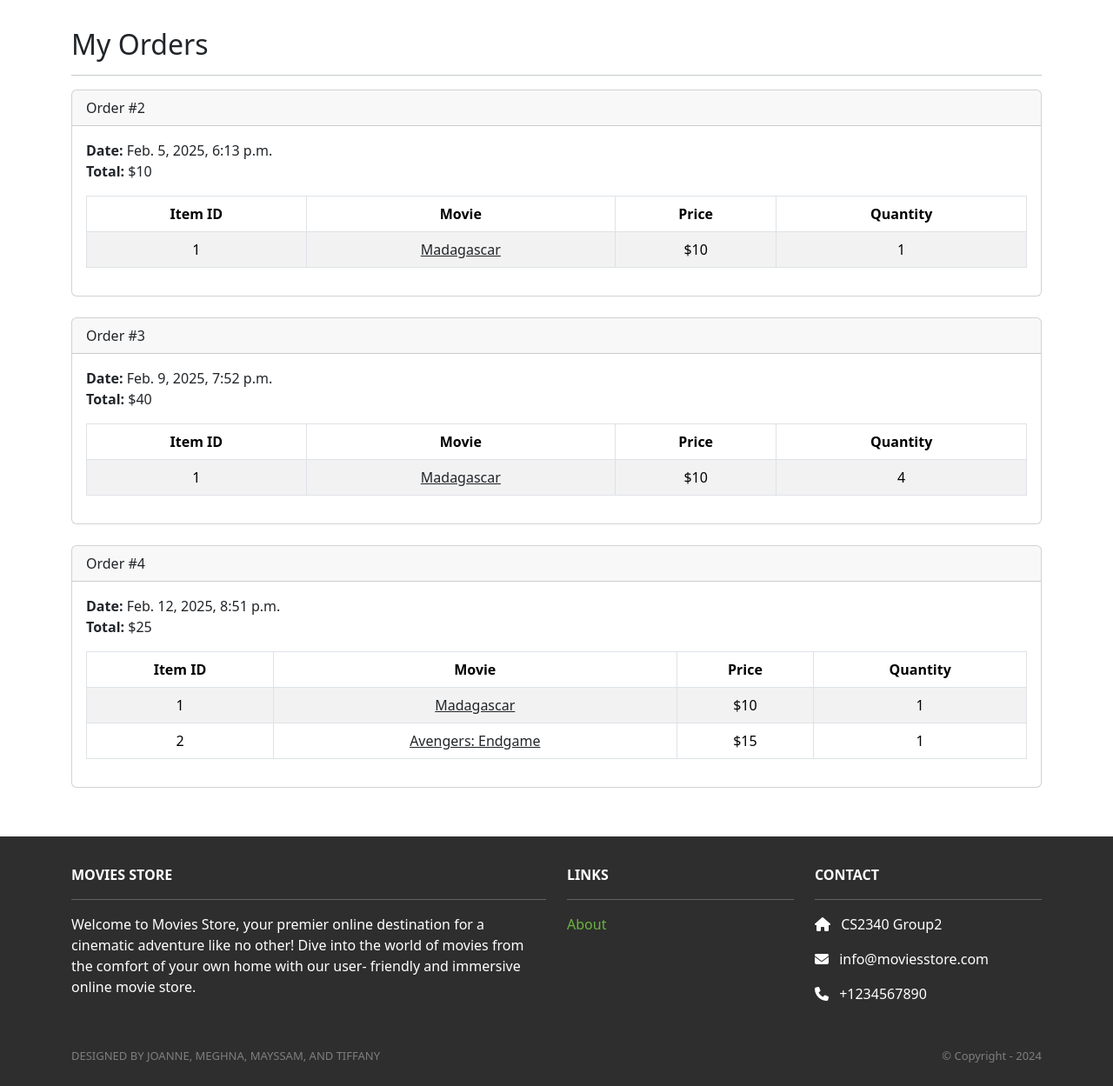
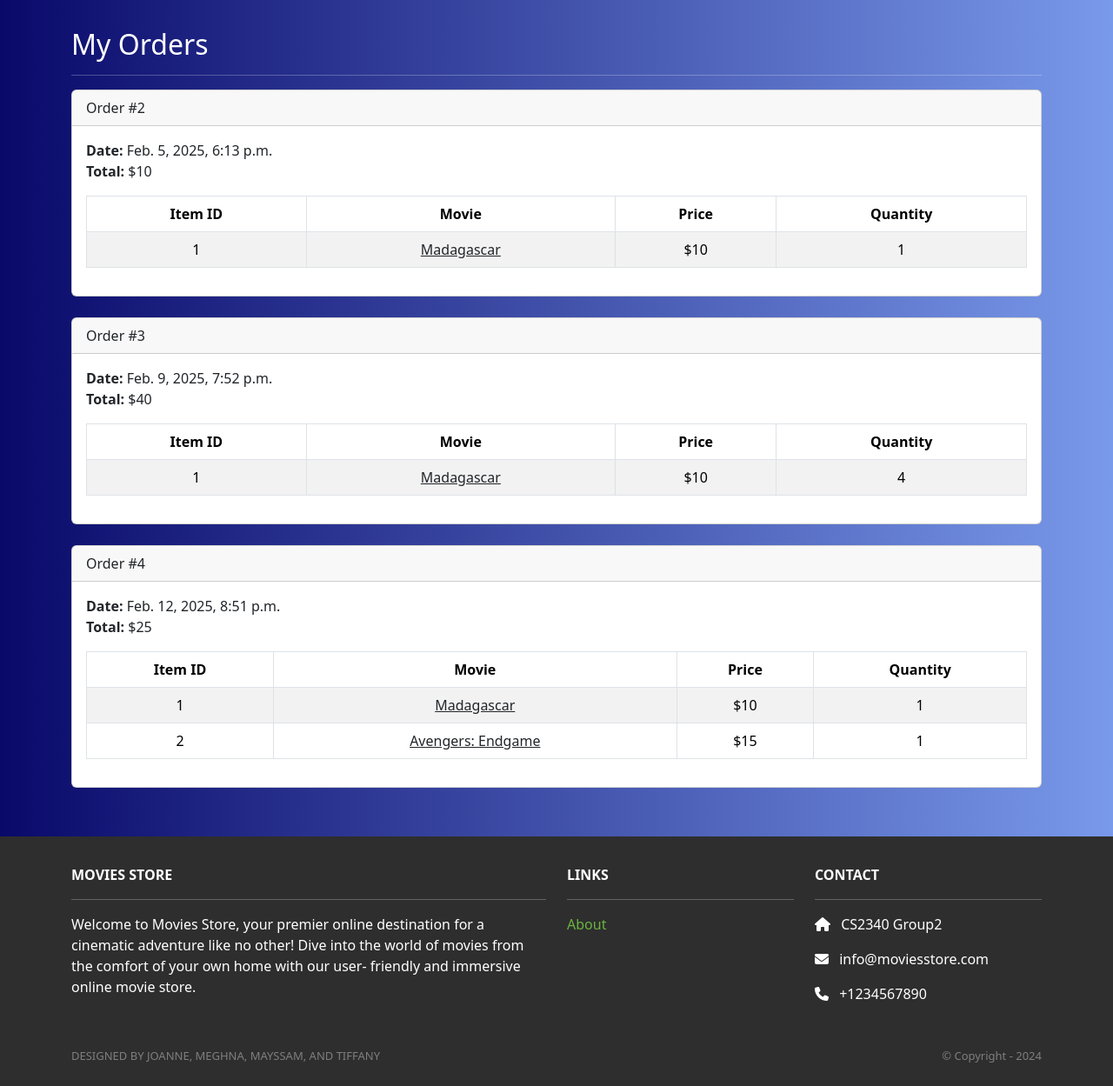
Before and after one commit to jl-imb/MovieStore, a Django app: page /accounts/orders/ in a window 1280 px wide. Shown: the part 82-1331 px from the top of the page at 87% size. Run offline with Django 5.2, Linux system fonts and the light colour scheme; a user stored in the database is signed in; data comes from the database, SQL or seed files in the repository; parts of the project's set-up code (start-up, migrations or seed data) failed here and were passed over; some libraries are stand-ins or nearby versions.

Commit message:
gradient to home page

```diff
--- a/MovieStore/templates/base.html
+++ b/MovieStore/templates/base.html
@@ -62,7 +62,7 @@
         </div>
     </nav>
     <!-- Header -->
-    <div class = "flex-grow-1">
+    <div class = "flex-grow-1" style="background: linear-gradient(to right, #09096a, #7999ea); color: white;">
       {% block content %}
       {% endblock content %}
     </div>
```
